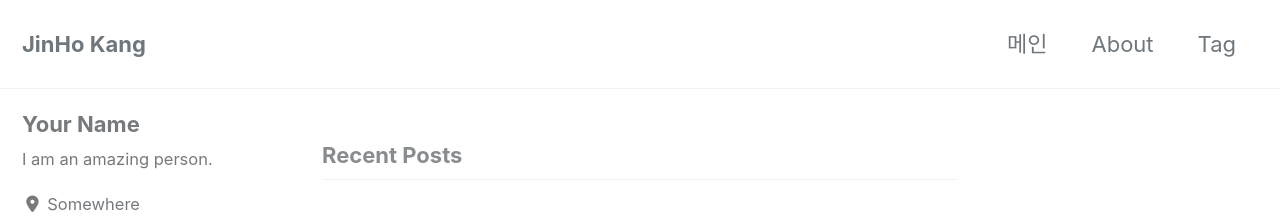
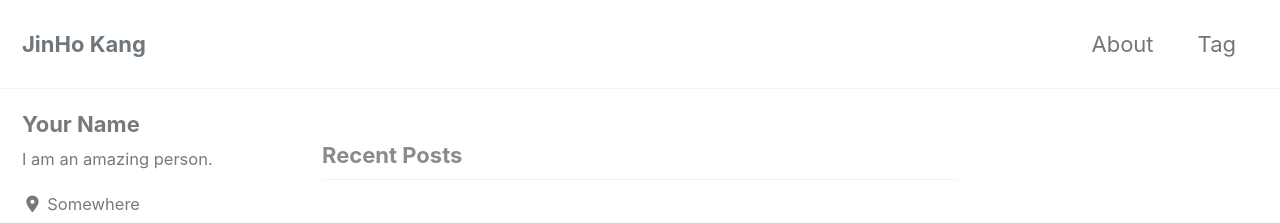
Before and after one commit to lagoJin/lagoJin.github.io, a Jekyll site: the page built from index.html, in a window 1280 px wide and 900 px high. Shown: the top 223 px of the window. Built offline with Jekyll 4.4.1, drawn with Linux system fonts in a browser that asks for light colours; cached includes are drawn as plain includes; nearby versions of some CDN libraries; the list of posts is cut into pages by our own code.

Commit message:
설정 값 변경

```diff
--- a/_data/navigation.yml
+++ b/_data/navigation.yml
@@ -1,7 +1,5 @@
 # main links
 main:
-  - title: "메인"
-    url: https://lagoJin.github.io/
   - title: "About"
     url: /about/
   - title: "Tag"
```
